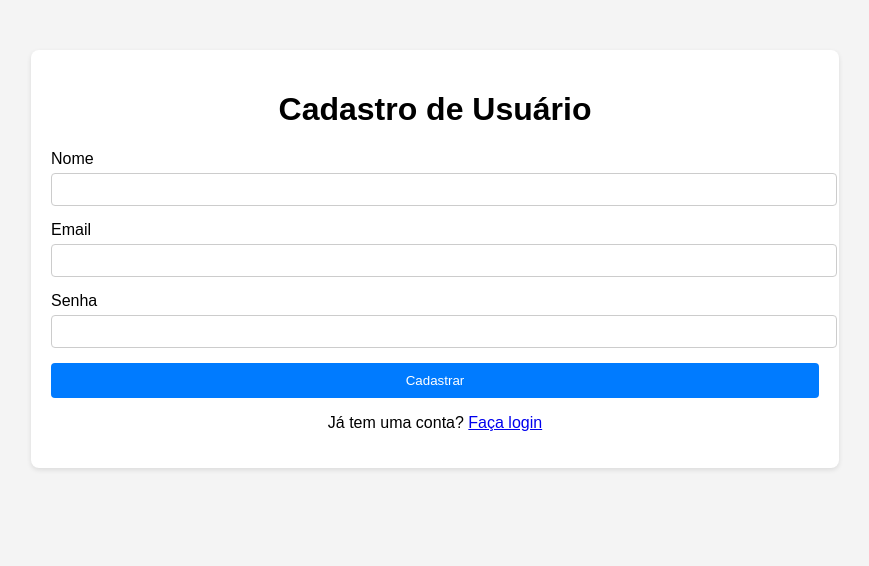
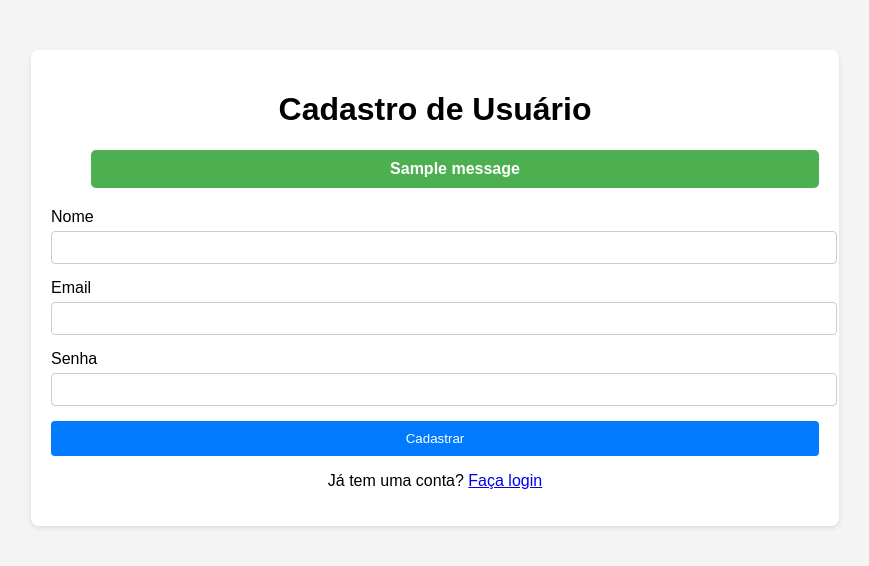
Before and after one commit to BrunoBelarmino007/qSoftwarePython, a Flask app: page /cadastro in a window 1280 px wide. Shown: the top 566 px of the page, without its empty margins (205-1074 px from the left). Run offline with Flask 3, Linux system fonts and the light colour scheme; one stand-in notice (Sample message) is shown.

Commit message:
Second version

```diff
--- a/app/static/css/styles.css
+++ b/app/static/css/styles.css
@@ -47,3 +47,21 @@ button:hover {
 p {
     text-align: center;
 }
+/* Estilos do Pop-up */
+.alert {
+    padding: 10px;
+    margin-bottom: 20px;
+    border-radius: 5px;
+    font-weight: bold;
+    text-align: center;
+}
+
+.success {
+    background-color: #4CAF50;
+    color: white;
+}
+
+.danger {
+    background-color: #f44336;
+    color: white;
+}
--- a/app/templates/cadastro.html
+++ b/app/templates/cadastro.html
@@ -9,6 +9,18 @@
 <body>
     <div class="container">
         <h1>Cadastro de Usuário</h1>
+
+        <!-- Pop-up de Mensagens de Flash -->
+        {% with messages = get_flashed_messages(with_categories=true) %}
+        {% if messages %}
+        <ul>
+            {% for category, message in messages %}
+            <li class="alert {{ category }}">{{ message }}</li>
+            {% endfor %}
+        </ul>
+        {% endif %}
+        {% endwith %}
+
         <form method="POST">
             <div>
                 <label for="nome">Nome</label>
--- a/app/usuario_service.py
+++ b/app/usuario_service.py
@@ -9,7 +9,11 @@ class Usuario:
 class UsuarioService:
     def __init__(self):
         # Lista que vai armazenar os usuários (em um cenário real, isso seria um banco de dados)
-        self.usuarios = []
+        self.usuarios = [
+            Usuario(nome="João Silva", email="joao@exemplo.com", senha="senha123"),
+            Usuario(nome="Maria Oliveira", email="maria@exemplo.com", senha="1234senha"),
+            Usuario(nome="Pedro Costa", email="pedro@exemplo.com", senha="abcd1234")
+        ]
 
     def cadastrar_usuario(self, nome, email, senha):
         """
```
Also changed, not shown: app/templates/login.html (+12 -0 lines).
